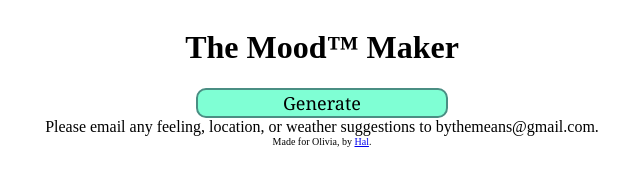
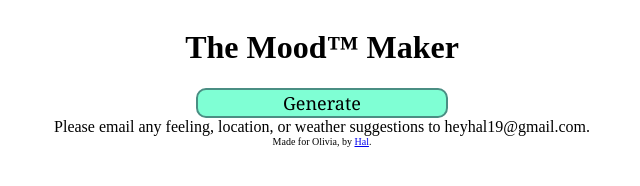
Before and after one commit to halented/eee, a plain HTML site: page index.html in a window 1280 px wide. Shown: the whole page, without its empty margins (318-958 px from the left). Drawn offline with Linux system fonts and the light colour scheme.

Commit message:
email change

```diff
--- a/index.html
+++ b/index.html
@@ -7,6 +7,6 @@
     <button id='generator'>Generate</button>
     <div id='mood-holder'></div>
     <div id='EMPTY'></div>
-    <div id='mood-adder'>Please email any feeling, location, or weather suggestions to bythemeans@gmail.com.</div>
+    <div id='mood-adder'>Please email any feeling, location, or weather suggestions to heyhal19@gmail.com.</div>
     <div style="font-size: x-small;">Made for Olivia, by <a target="_blank" href='https://halented.com/#/'>Hal</a>.</div>
 </body>
```
